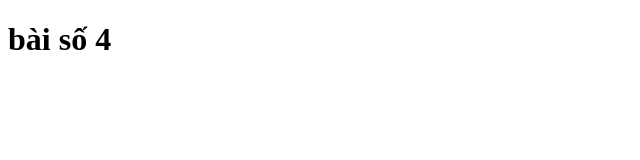
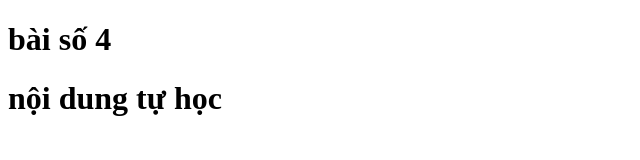
Before and after one commit to trducminh/du_an4, a plain HTML site: page index.html in a window 1280 px wide. Shown: the whole page, without its empty margins (0-640 px from the left). Drawn offline with Linux system fonts and the light colour scheme.

Commit message:
thay doi lan 1

```diff
--- a/index.html
+++ b/index.html
@@ -7,5 +7,6 @@
   </head>
   <body>
     <h1>bài số 4</h1>
+    <h1>nội dung tự học</h1>
   </body>
 </html>
```
